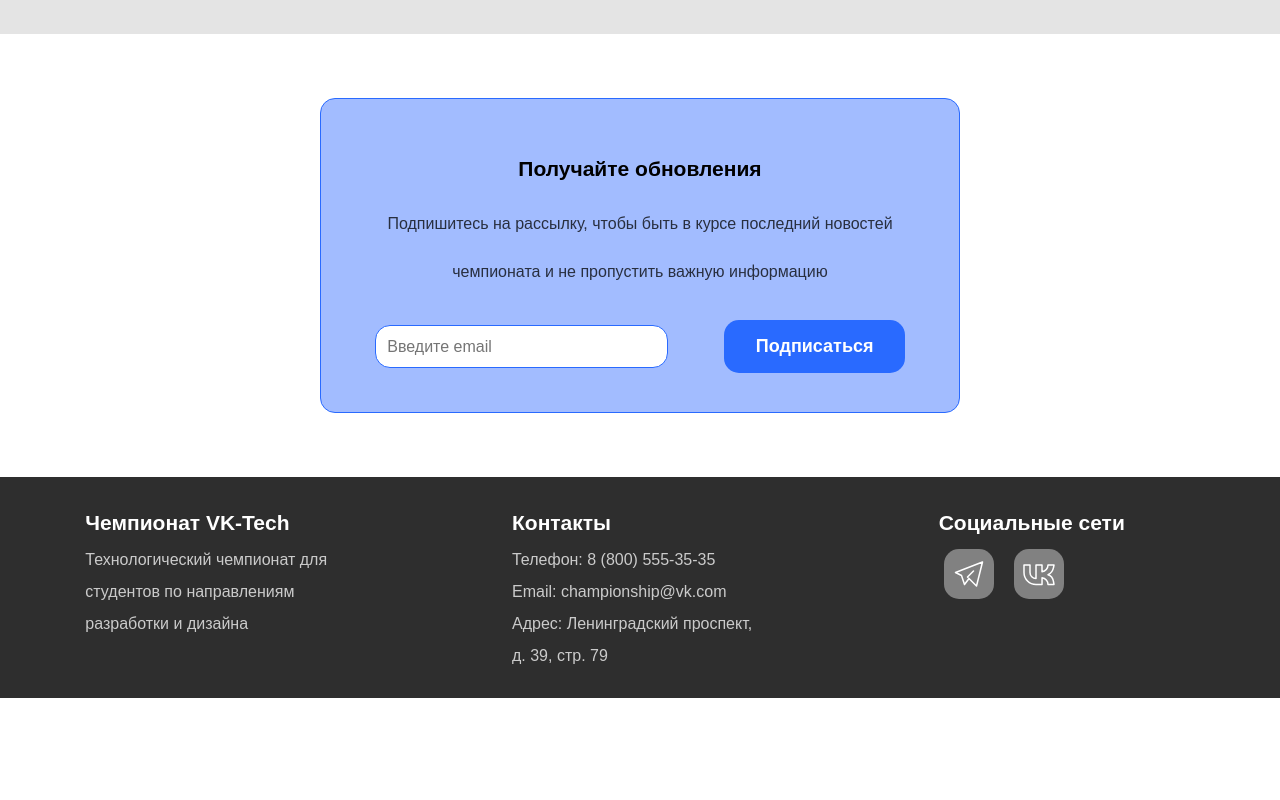
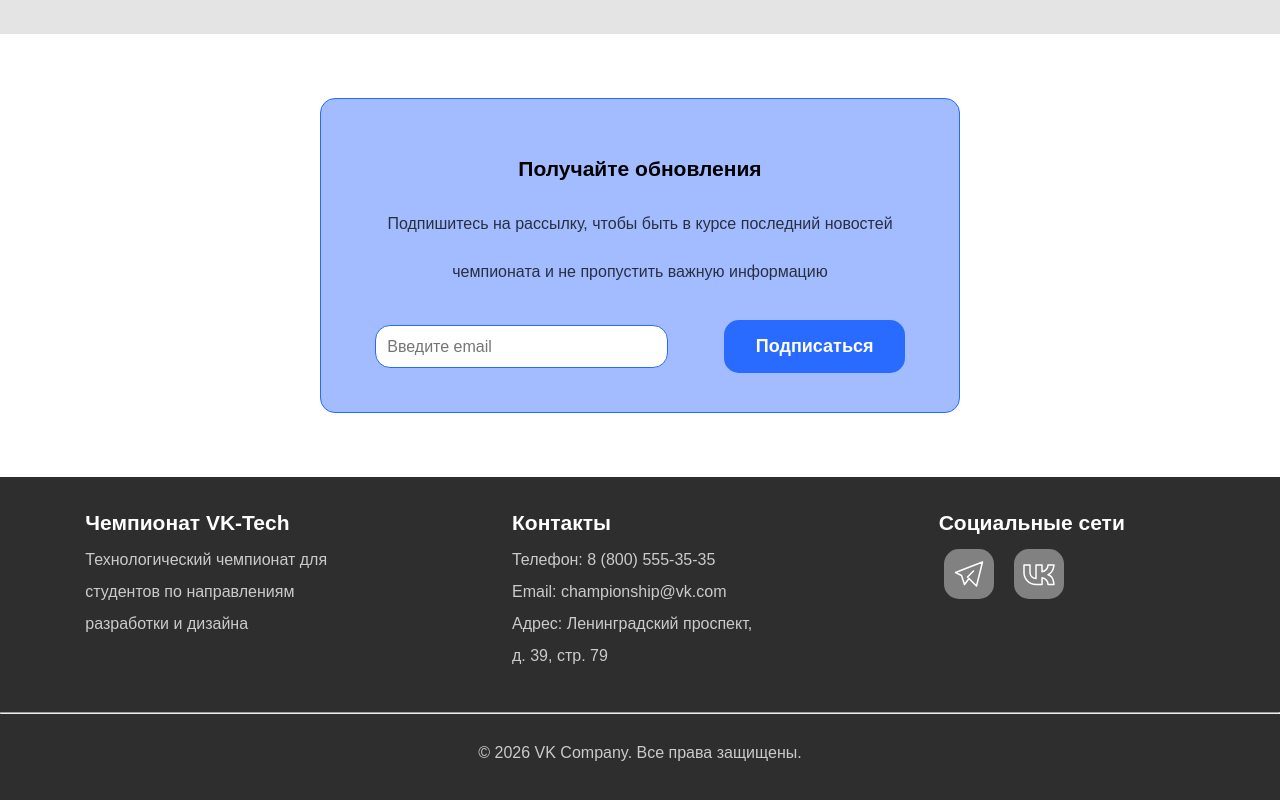
Before and after one commit to Flor1nD/championship-lend, a React (Vite) app: page / in a window 1280 px wide. Shown: the part 2420-3220 px from the top of the page. Before the commit the page ends 3118 px from the top, so only its background shows below. Built offline with nearby package versions, Linux system fonts and the light colour scheme.

Commit message:
final commit

```diff
--- a/src/App.css
+++ b/src/App.css
@@ -280,10 +280,14 @@
     font-size: 16px;
 }
 
-.site-footer {
+footer {
     padding: 2% 0;
     background-color: #2e2e2e;
     color: white;
+}
+
+.site-footer {
+    margin-bottom: 40px;
     display: flex;
     flex-direction: row;
     justify-content: space-around;
@@ -322,6 +326,11 @@
 
 .social-icon:hover {
     background-color: #296aff;
+}
+
+.copyright {
+    text-align: center;
+    margin: 30px 0;
 }
 
 
--- a/src/App.jsx
+++ b/src/App.jsx
@@ -202,7 +202,8 @@
                 </section>
             </main>
 
-            <footer className="site-footer">
+            <footer>
+                <div className="site-footer">
                     <div className="footer-column">
                         <h3>Чемпионат VK-Tech</h3>
                         <p>Технологический чемпионат для студентов по направлениям разработки и дизайна</p>
@@ -210,21 +211,26 @@
                     <div className="footer-column">
                         <h3>Контакты</h3>
                         <address>
-                        <p>Телефон: <a href="tel:88005553535">8 (800) 555-35-35</a></p>
-                        <p>Email: <a href="mailto:championship@vk.com">championship@vk.com</a></p>
+                            <p>Телефон: 8 (800) 555-35-35</p>
+                            <p>Email: championship@vk.com</p>
                             <p>Адрес: Ленинградский проспект, д. 39, стр. 79</p>
                         </address>
                     </div>
                     <div className="footer-column">
                         <h3>Социальные сети</h3>
                         <div className="social-icons">
-                        <a href="https://t.me/vktech" aria-label="Telegram">
+                            <a href="#" aria-label="Telegram">
                                 <IconBrandTelegram className="social-icon" stroke={1} width={50} height={50} />
                             </a>
-                        <a href="https://vk.com/vktech" aria-label="ВКонтакте">
+                            <a href="#" aria-label="ВКонтакте">
                                 <IconBrandVk className="social-icon" stroke={1} width={50} height={50} />
                             </a>
                         </div>
+                    </div>
+                </div>
+                <hr/>
+                <div className="copyright">
+                    <p>© 2026 VK Company. Все права защищены.</p>
                 </div>
             </footer>
         </>
```
Lines whose indentation alone changed are shown as unchanged.
